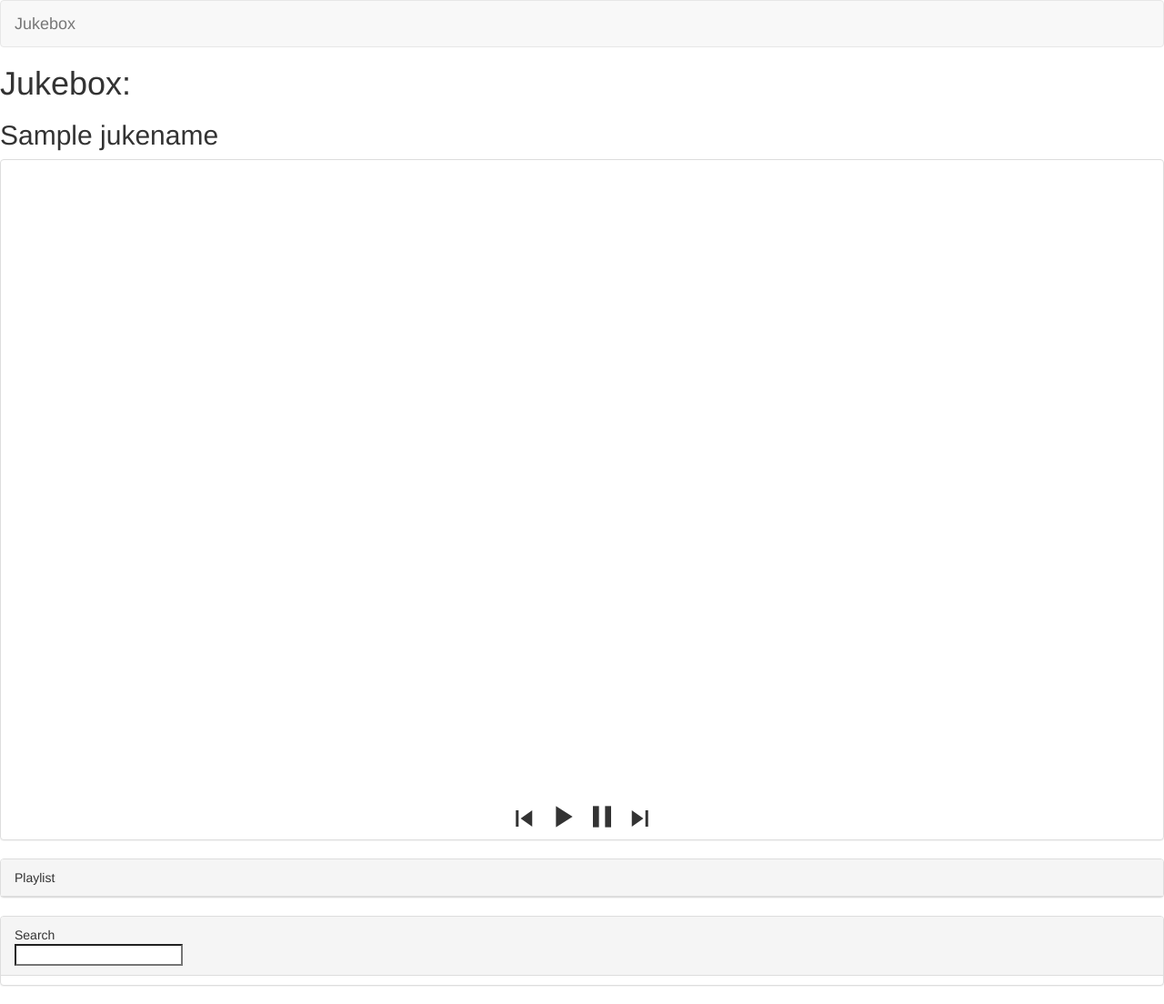
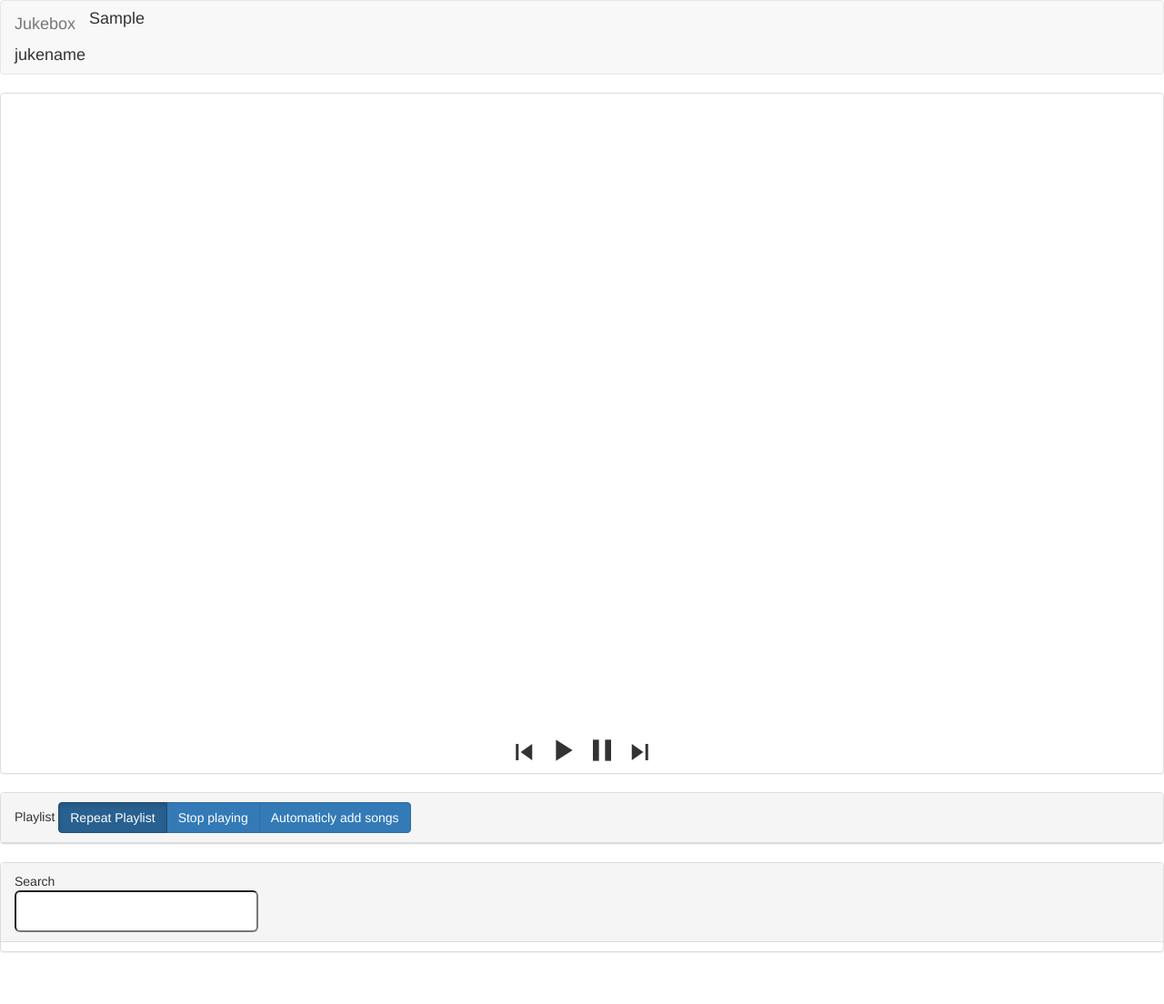
Before and after one commit to hugopellissari/vitro.la, a Flask app: template templates/player.html in a window 1280 px wide. Shown: the whole page at 91% size. After the commit the page ends 1047 px from the top, so only its background shows below. Run offline with Flask 2, Linux system fonts and the light colour scheme; the template is opened without the code that fills it: most values are stand-ins (such as "Sample title", 1, 10 or a date in 2020); data that the repository does not hold is empty; some libraries are stand-ins or nearby versions.

Commit message:
UX changes and starting to make playlist control

```diff
--- a/main.py
+++ b/main.py
@@ -5,17 +5,22 @@ import collections
 
 app = Flask(__name__)
 
+dbPath="jukebox.db"
 
+#cria db, se tabela já existe, retorna False
 def create_juketable(tablename):
-    con = sql.connect("jukebox.db")
+    con = sql.connect(dbPath)
     cur = con.cursor()
-    cur.execute("CREATE TABLE if not exists %s (id integer primary key autoincrement, videoid text not null, title text not null, duration text not null, pos integer not null)" % tablename)
-    con.commit()
+    try:
+        cur.execute("CREATE TABLE %s (id integer primary key autoincrement, videoid text not null, title text not null, duration text not null, pos integer not null)" % tablename)
+        con.commit()
+    except:
+        return False
     con.close()
 
 
 def add_video(tablename, videoURL, videoTitle, videoDuration, vlocation, vcursor):
-    con = sql.connect("jukebox.db")
+    con = sql.connect(dbPath)
     cur = con.cursor()
     location = int(vlocation)
     cursor = int(vcursor)
@@ -31,7 +36,7 @@ def add_video(tablename, videoURL, videoTitle, videoDuration, vlocation, vcursor
 
 #Recupera playlist da database, transforma em JSON
 def get_playlist(tablename):
-    con = sql.connect("jukebox.db")
+    con = sql.connect(dbPath)
     cur = con.cursor()
     cur.execute("SELECT * FROM %s ORDER BY pos" % tablename)
     rows = cur.fetchall()
@@ -53,7 +58,7 @@ def get_playlist(tablename):
 
 #Reordena playlist, parametro "direction" indica se vai para cima ou para baixo sendo 0=desce 1=sobe
 def reorder_playlist(tablename, id, dir):
-    con = sql.connect("jukebox.db")
+    con = sql.connect(dbPath)
     cur = con.cursor()
     cur.execute("SELECT pos FROM {0} WHERE id={1}".format(tablename,int(id)))
     position = int(cur.fetchone()[0])
@@ -76,7 +81,7 @@ def reorder_playlist(tablename, id, dir):
     con.close()
 
 def clear(tablename, id):
-    con = sql.connect("jukebox.db")
+    con = sql.connect(dbPath)
     cur = con.cursor()
 
     cur.execute("SELECT pos FROM {0} WHERE id={1}".format(tablename,int(id)))
@@ -98,9 +103,18 @@ def index():
 @app.route('/juke', methods=['POST'])
 def juke():
     jukename = request.form["jukeName"]
-    create_juketable(jukename)
-    return render_template("player.html", jukename=jukename)
+    if(create_juketable(jukename)==False):
+        return render_template("index.html", tableExists="This name is already taken")
+    else:
+        return render_template("player.html", jukename=jukename)
 
+@app.route('/jukeConnect', methods=['POST'])
+def jukeConnect():
+    jukename = request.form["jukeName"]
+    if(create_juketable(jukename)!=False):
+        return render_template("index.html", tableNotExist="We couldn't find this jukebox")
+    else:
+        return render_template("remote.html", jukename=jukename)
 
 @app.route('/add', methods=['POST'])
 def add():
--- a/static/style.css
+++ b/static/style.css
@@ -105,3 +105,11 @@ a{
 #playback-wrapper{
   display: inline-block;
 }
+
+.ui-menu-item{
+    font-size:14px;
+}
+
+.ui-menu-item .ui-menu-item-wrapper{
+    height:30px;
+}
--- a/templates/player.html
+++ b/templates/player.html
@@ -19,16 +19,13 @@
             <div class="container-fluid">
                 <div class="navbar-header">
                     <a class="navbar-brand" href="#">Jukebox</a>
+                    <h4 id="jukename" name="jukename">{{ jukename }}</h4>
                 </div>
              </div>
         </nav>
 
 
-        <h1>Jukebox:</h1>
-        <h2 id="jukename" name="jukename">{{ jukename }}</h2>
-
-
-        <div class="col-lg-12  padding-zero container-fluid">
+        <div class="col-lg-12  container-fluid">
             <div id="videocontainer" class="embed-responsive embed-responsive-16by9">
                 <div id="playerContainer" class="playerContainer"></div>
             </div>
@@ -46,7 +43,20 @@
 
 
         <div id="containerPlaylist" class = "panel panel-default">
-            <div class="panel-heading">Playlist</div>
+            <div class="panel-heading">Playlist
+                 <div class="btn-group" data-toggle="buttons">
+                    <label class="btn btn-primary active">
+                    <input type="radio" name="options" id="repeatPlayMode" autocomplete="off" checked> Repeat Playlist
+                    </label>
+                    <label class="btn btn-primary">
+                    <input type="radio" name="options" id="stopPlayMode" autocomplete="off"> Stop playing
+                    </label>
+                    <label class="btn btn-primary">
+                    <input type="radio" name="options" id="automaticPlayMode" autocomplete="off"> Automaticly add songs
+                    </label>
+                </div>
+
+            </div>
             <ul id="playlist" class="list-group"></ul>
         </div>
 
@@ -54,7 +64,7 @@
             <div class="panel-heading"> Search
             <form id="search-form" name="search-form" onsubmit="return search()" method="POST">
                 <div class="fieldcontainer">
-                    <input type="search" id="query" class="searchfield">
+                    <input type="search" id="query" class="input-lg">
                     <input type="submit" name="search-btn" id="search-btn" placeholder="Search...">
                 </div>
             </form>
--- a/templates/remote.html
+++ b/templates/remote.html
@@ -0,0 +1 @@
+remote
```
Also changed, not shown: static/script.js (+34 -5 lines), templates/index.html (+6 -3 lines), jukebox.db (added).
